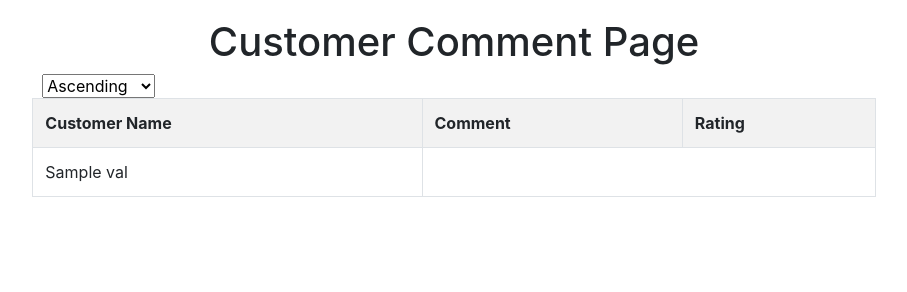
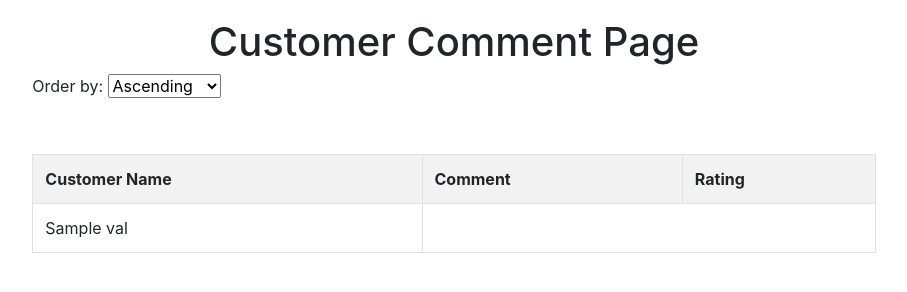
Before and after one commit to FYP-Chatbot-Team/Customer_Service_ChatBot, a Flask app: template templates/comment.html in a window 1280 px wide. Shown: the part 72-364 px from the top of the page, without its empty margins (186-1093 px from the left). Run offline with Flask 2, Linux system fonts and the light colour scheme; the template is opened without the code that fills it: most values are stand-ins (such as "Sample title", 1, 10 or a date in 2020); some libraries are stand-ins or nearby versions.

Commit message:
Update comment.html
Added order by label to ascend descend button. Spaced out graph div and ascend descend div with br

```diff
--- a/templates/comment.html
+++ b/templates/comment.html
@@ -42,12 +42,16 @@
 
     <!--Home-->
     <center><h1>Customer Comment Page</h1></center>
+    <div class="row">
     <div class="col-md-8 offset-md-2">
+    <label>Order by:</label>
     <select>
     <option value="ascend">Ascending</option>
     <option value="descend">Descending</option>
     </select>
     </div>
+    </div>
+    <br><br>
     <div class="row">
     <div class="col-md-8 offset-md-2">
     <table class="table table-bordered table-condensed table-hover table-striped">
```
